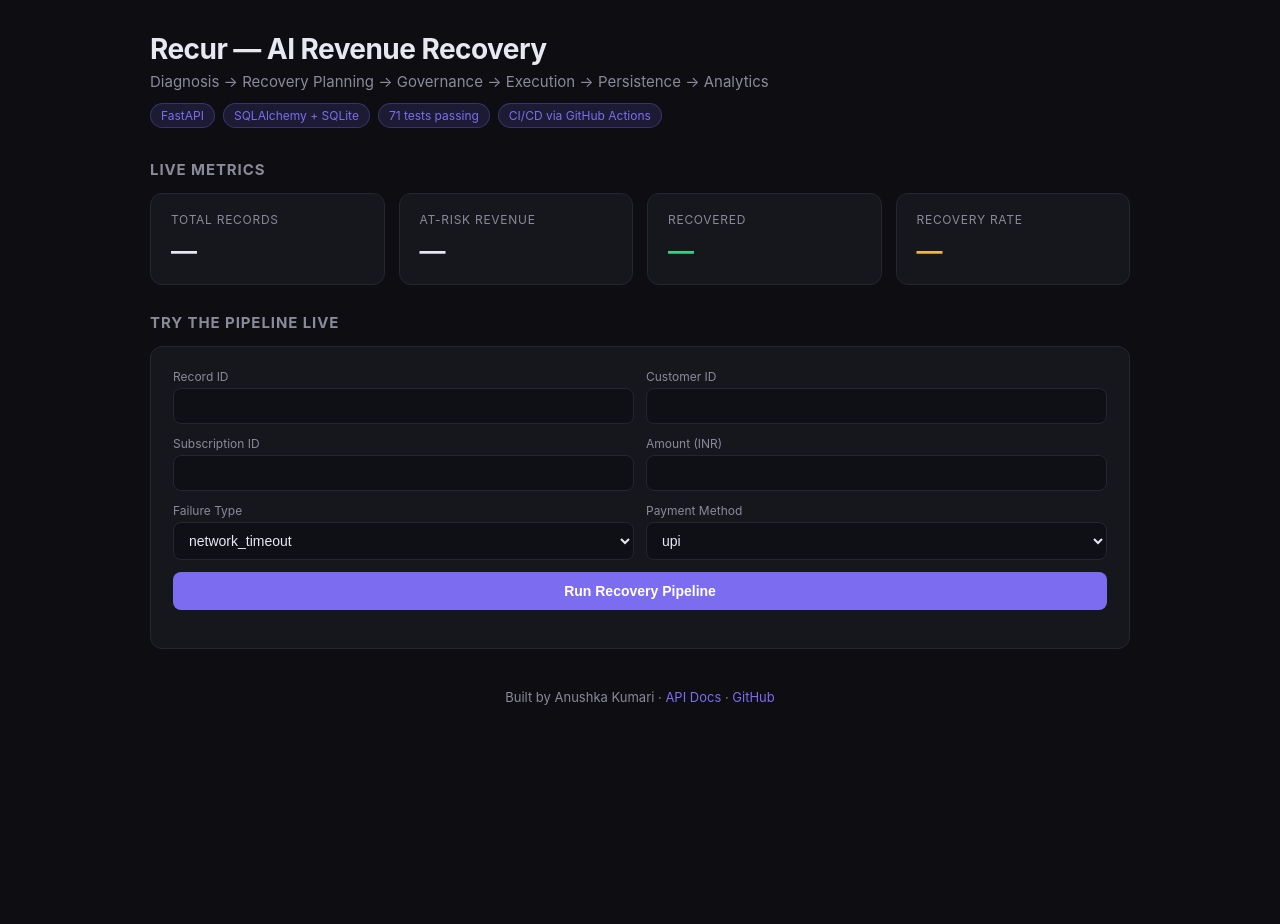
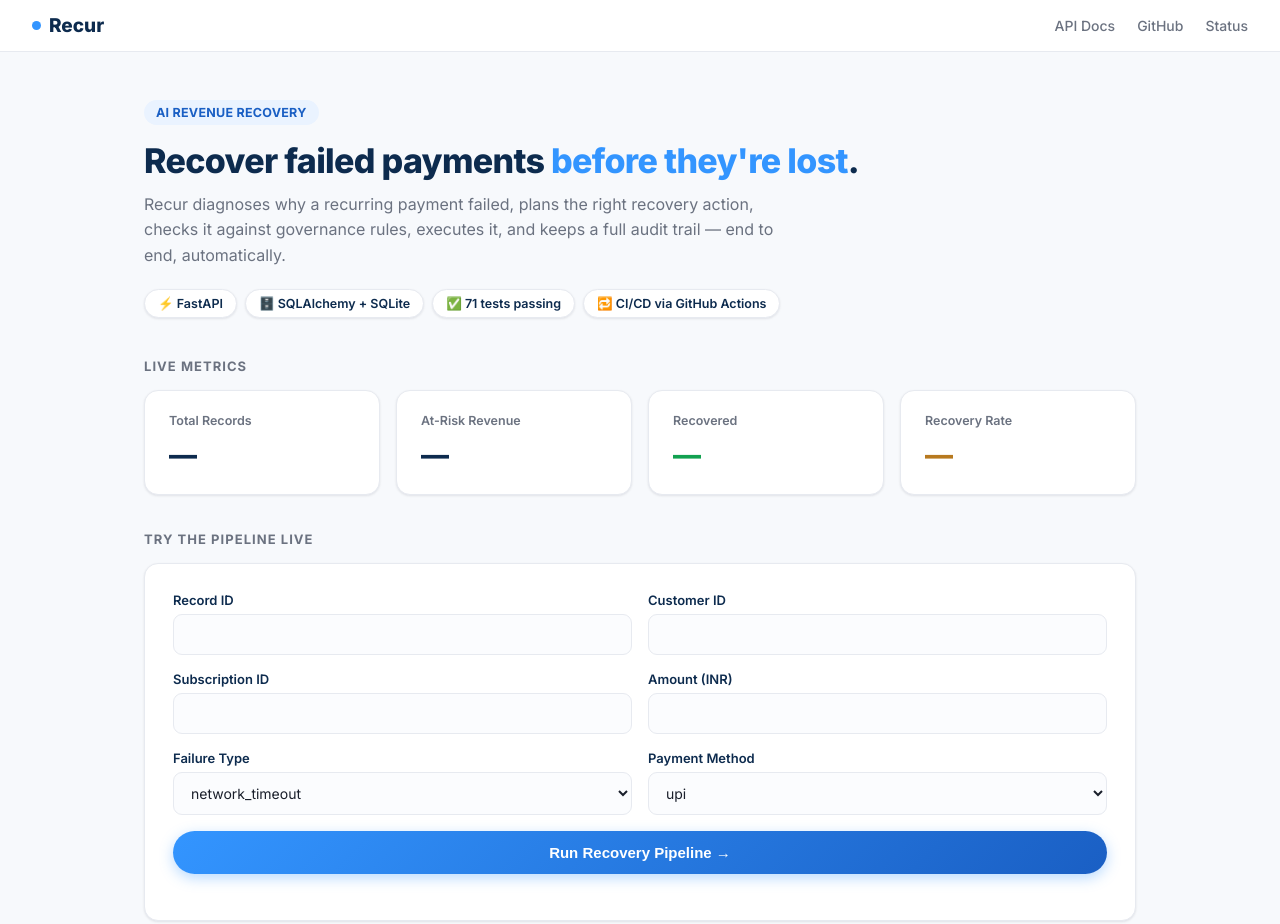
Before and after one commit to Anushka-kumari22/recur-ai-revenue-recovery, a plain HTML site: page frontend/index.html in a window 1280 px wide. Shown: the top 924 px of the page. Before the commit the page ends 800 px from the top, so only its background shows below. Drawn offline with Linux system fonts and the light colour scheme.

Commit message:
style: redesign dashboard with a Razorpay-inspired light theme

```diff
--- a/frontend/index.html
+++ b/frontend/index.html
@@ -4,95 +4,176 @@
 <meta charset="UTF-8" />
 <meta name="viewport" content="width=device-width, initial-scale=1.0" />
 <title>Recur — AI Revenue Recovery</title>
+<link rel="preconnect" href="https://fonts.googleapis.com">
+<link href="https://fonts.googleapis.com/css2?family=Inter:wght@400;500;600;700;800&display=swap" rel="stylesheet">
 <style>
   :root {
-    --bg: #0d0d12;
-    --card: #16161d;
-    --border: #262631;
-    --text: #e8e8f0;
-    --muted: #8a8a9a;
-    --accent: #7c6df0;
-    --accent-soft: rgba(124, 109, 240, 0.15);
-    --green: #35d187;
-    --amber: #f0b73c;
-    --red: #f0546d;
+    --blue: #3395ff;
+    --blue-dark: #1a5fc4;
+    --blue-soft: #eaf3ff;
+    --navy: #0d2b4e;
+    --text: #1a1f2b;
+    --muted: #6b7280;
+    --border: #e7eaf0;
+    --bg: #f7f9fc;
+    --card: #ffffff;
+    --green: #12a150;
+    --amber: #b7791f;
+    --red: #d43f4a;
+    --red-soft: #fdeced;
+    --radius: 14px;
+    --shadow: 0 1px 2px rgba(16,24,40,0.04), 0 1px 3px rgba(16,24,40,0.06);
   }
   * { box-sizing: border-box; }
   body {
     margin: 0;
-    font-family: -apple-system, BlinkMacSystemFont, "Segoe UI", Roboto, sans-serif;
+    font-family: 'Inter', -apple-system, BlinkMacSystemFont, sans-serif;
     background: var(--bg);
     color: var(--text);
-    padding: 32px 24px 64px;
   }
-  .wrap { max-width: 980px; margin: 0 auto; }
-  header { margin-bottom: 32px; }
-  h1 { font-size: 28px; margin: 0 0 6px; letter-spacing: -0.02em; }
-  .sub { color: var(--muted); font-size: 15px; }
-  .badges { margin-top: 12px; display: flex; gap: 8px; flex-wrap: wrap; }
+
+  .navbar {
+    background: #ffffff;
+    border-bottom: 1px solid var(--border);
+    padding: 14px 32px;
+    display: flex;
+    align-items: center;
+    justify-content: space-between;
+  }
+  .navbar .brand {
+    font-weight: 800;
+    font-size: 19px;
+    display: flex;
+    align-items: center;
+    gap: 8px;
+    color: var(--navy);
+  }
+  .navbar .brand .dot {
+    width: 9px; height: 9px; border-radius: 50%;
+    background: var(--blue);
+  }
+  .navbar .links { display: flex; gap: 22px; }
+  .navbar .links a {
+    color: var(--muted); text-decoration: none; font-size: 14px; font-weight: 500;
+    transition: color 0.15s;
+  }
+  .navbar .links a:hover { color: var(--blue-dark); }
+
+  .wrap { max-width: 1040px; margin: 0 auto; padding: 48px 24px 72px; }
+
+  .hero { margin-bottom: 40px; }
+  .hero .eyebrow {
+    display: inline-block; background: var(--blue-soft); color: var(--blue-dark);
+    font-size: 12.5px; font-weight: 700; letter-spacing: 0.02em;
+    padding: 5px 12px; border-radius: 999px; margin-bottom: 16px;
+  }
+  h1 {
+    font-size: 34px; font-weight: 800; margin: 0 0 10px; letter-spacing: -0.02em;
+    color: var(--navy); line-height: 1.2;
+  }
+  h1 .accent { color: var(--blue); }
+  .hero .sub { color: var(--muted); font-size: 16px; max-width: 640px; line-height: 1.6; }
+  .badges { margin-top: 20px; display: flex; gap: 8px; flex-wrap: wrap; }
   .badge {
-    font-size: 12px; padding: 4px 10px; border-radius: 999px;
-    background: var(--accent-soft); color: var(--accent); border: 1px solid rgba(124,109,240,0.3);
+    font-size: 12.5px; padding: 6px 13px; border-radius: 999px;
+    background: #fff; color: var(--navy); border: 1px solid var(--border);
+    font-weight: 600; box-shadow: var(--shadow);
   }
-  .grid { display: grid; grid-template-columns: repeat(auto-fit, minmax(180px, 1fr)); gap: 14px; margin-bottom: 28px; }
+
+  section { margin-bottom: 36px; }
+  h2 {
+    font-size: 13px; text-transform: uppercase; letter-spacing: 0.08em;
+    color: var(--muted); margin-bottom: 16px; font-weight: 700;
+  }
+
+  .grid { display: grid; grid-template-columns: repeat(auto-fit, minmax(200px, 1fr)); gap: 16px; }
   .card {
-    background: var(--card); border: 1px solid var(--border); border-radius: 12px;
-    padding: 18px 20px;
+    background: var(--card); border: 1px solid var(--border); border-radius: var(--radius);
+    padding: 22px 24px; box-shadow: var(--shadow);
   }
-  .card .label { color: var(--muted); font-size: 12px; text-transform: uppercase; letter-spacing: 0.06em; margin-bottom: 8px; }
-  .card .value { font-size: 26px; font-weight: 600; }
+  .card .label { color: var(--muted); font-size: 12.5px; font-weight: 600; margin-bottom: 10px; }
+  .card .value { font-size: 28px; font-weight: 800; color: var(--navy); letter-spacing: -0.01em; }
   .card .value.green { color: var(--green); }
   .card .value.amber { color: var(--amber); }
-  section { margin-bottom: 28px; }
-  h2 { font-size: 15px; text-transform: uppercase; letter-spacing: 0.06em; color: var(--muted); margin-bottom: 14px; }
+
   .panel {
-    background: var(--card); border: 1px solid var(--border); border-radius: 12px; padding: 22px;
+    background: var(--card); border: 1px solid var(--border); border-radius: var(--radius);
+    padding: 28px; box-shadow: var(--shadow);
   }
-  form { display: grid; grid-template-columns: 1fr 1fr; gap: 12px; margin-bottom: 16px; }
-  label { font-size: 12px; color: var(--muted); display: block; margin-bottom: 4px; }
+  form { display: grid; grid-template-columns: 1fr 1fr; gap: 16px; margin-bottom: 18px; }
+  label { font-size: 13px; font-weight: 600; color: var(--navy); display: block; margin-bottom: 6px; }
   input, select {
-    width: 100%; padding: 9px 11px; border-radius: 8px; border: 1px solid var(--border);
-    background: #0f0f16; color: var(--text); font-size: 14px;
+    width: 100%; padding: 11px 13px; border-radius: 9px; border: 1.5px solid var(--border);
+    background: #fbfcfe; color: var(--text); font-size: 14px; font-family: inherit;
+    transition: border-color 0.15s, box-shadow 0.15s;
   }
-  input:focus, select:focus { outline: none; border-color: var(--accent); }
+  input:focus, select:focus {
+    outline: none; border-color: var(--blue); box-shadow: 0 0 0 3px rgba(51,149,255,0.15);
+    background: #fff;
+  }
   button {
-    grid-column: 1 / -1; padding: 11px; border-radius: 8px; border: none;
-    background: var(--accent); color: white; font-weight: 600; font-size: 14px; cursor: pointer;
-    transition: opacity 0.15s;
+    grid-column: 1 / -1; padding: 13px; border-radius: 999px; border: none;
+    background: linear-gradient(135deg, var(--blue), var(--blue-dark));
+    color: white; font-weight: 700; font-size: 15px; cursor: pointer;
+    box-shadow: 0 4px 14px rgba(51,149,255,0.35);
+    transition: transform 0.12s, box-shadow 0.12s;
   }
-  button:hover { opacity: 0.9; }
-  button:disabled { opacity: 0.5; cursor: not-allowed; }
+  button:hover { transform: translateY(-1px); box-shadow: 0 6px 18px rgba(51,149,255,0.45); }
+  button:disabled { opacity: 0.55; cursor: not-allowed; transform: none; box-shadow: none; }
+
   pre {
-    background: #0a0a10; border: 1px solid var(--border); border-radius: 8px;
-    padding: 16px; font-size: 12.5px; overflow-x: auto; color: #b8e0c8;
-    max-height: 380px;
+    background: #0d1526; border: 1px solid #1c2b45; border-radius: 10px;
+    padding: 18px; font-size: 12.5px; overflow-x: auto; color: #9be3b8;
+    max-height: 380px; font-family: 'SF Mono', Consolas, monospace;
   }
-  .pill { display: inline-block; padding: 2px 9px; border-radius: 999px; font-size: 12px; font-weight: 600; }
-  .pill.approved { background: rgba(53,209,135,0.15); color: var(--green); }
-  .pill.blocked { background: rgba(240,84,109,0.15); color: var(--red); }
-  .pill.review { background: rgba(240,183,60,0.15); color: var(--amber); }
-  footer { margin-top: 40px; color: var(--muted); font-size: 13px; text-align: center; }
-  footer a { color: var(--accent); text-decoration: none; }
-  .loading { color: var(--muted); font-size: 13px; }
+  .loading { color: var(--muted); font-size: 13.5px; font-weight: 500; }
   .error-box {
-    background: rgba(240,84,109,0.1); border: 1px solid rgba(240,84,109,0.3);
-    color: var(--red); padding: 12px 14px; border-radius: 8px; font-size: 13px; margin-bottom: 14px;
+    background: var(--red-soft); border: 1px solid #f3c6c9;
+    color: var(--red); padding: 13px 15px; border-radius: 10px; font-size: 13.5px;
+    margin-bottom: 14px; font-weight: 500;
+  }
+
+  footer {
+    margin-top: 48px; color: var(--muted); font-size: 13.5px; text-align: center;
+    border-top: 1px solid var(--border); padding-top: 24px;
+  }
+  footer a { color: var(--blue-dark); text-decoration: none; font-weight: 600; }
+  footer a:hover { text-decoration: underline; }
+
+  @media (max-width: 640px) {
+    form { grid-template-columns: 1fr; }
+    .navbar .links { display: none; }
   }
 </style>
 </head>
 <body>
+
+<nav class="navbar">
+  <div class="brand"><span class="dot"></span> Recur</div>
+  <div class="links">
+    <a href="/docs" target="_blank">API Docs</a>
+    <a href="https://github.com/Anushka-kumari22/recur-ai-revenue-recovery" target="_blank">GitHub</a>
+    <a href="/api/v1/health" target="_blank">Status</a>
+  </div>
+</nav>
+
 <div class="wrap">
 
-  <header>
-    <h1>Recur — AI Revenue Recovery</h1>
-    <div class="sub">Diagnosis → Recovery Planning → Governance → Execution → Persistence → Analytics</div>
+  <div class="hero">
+    <span class="eyebrow">AI REVENUE RECOVERY</span>
+    <h1>Recover failed payments <span class="accent">before they're lost</span>.</h1>
+    <div class="sub">
+      Recur diagnoses why a recurring payment failed, plans the right recovery action,
+      checks it against governance rules, executes it, and keeps a full audit trail —
+      end to end, automatically.
+    </div>
     <div class="badges">
-      <span class="badge">FastAPI</span>
-      <span class="badge">SQLAlchemy + SQLite</span>
-      <span class="badge">71 tests passing</span>
-      <span class="badge">CI/CD via GitHub Actions</span>
+      <span class="badge">⚡ FastAPI</span>
+      <span class="badge">🗄️ SQLAlchemy + SQLite</span>
+      <span class="badge">✅ 71 tests passing</span>
+      <span class="badge">🔁 CI/CD via GitHub Actions</span>
     </div>
-  </header>
+  </div>
 
   <section>
     <h2>Live Metrics</h2>
@@ -145,7 +226,7 @@
             <option value="emandate">emandate</option>
           </select>
         </div>
-        <button type="submit" id="submit-btn">Run Recovery Pipeline</button>
+        <button type="submit" id="submit-btn">Run Recovery Pipeline →</button>
       </form>
       <div id="result-loading" class="loading" style="display:none;">Processing…</div>
       <pre id="result-output" style="display:none;"></pre>
@@ -221,7 +302,7 @@
         outputEl.textContent = JSON.stringify(data, null, 2);
       } else {
         outputEl.textContent = JSON.stringify(data, null, 2);
-        loadMetrics(); // refresh metrics after a successful run
+        loadMetrics();
       }
     } catch (err) {
       loadingEl.style.display = "none";
```
